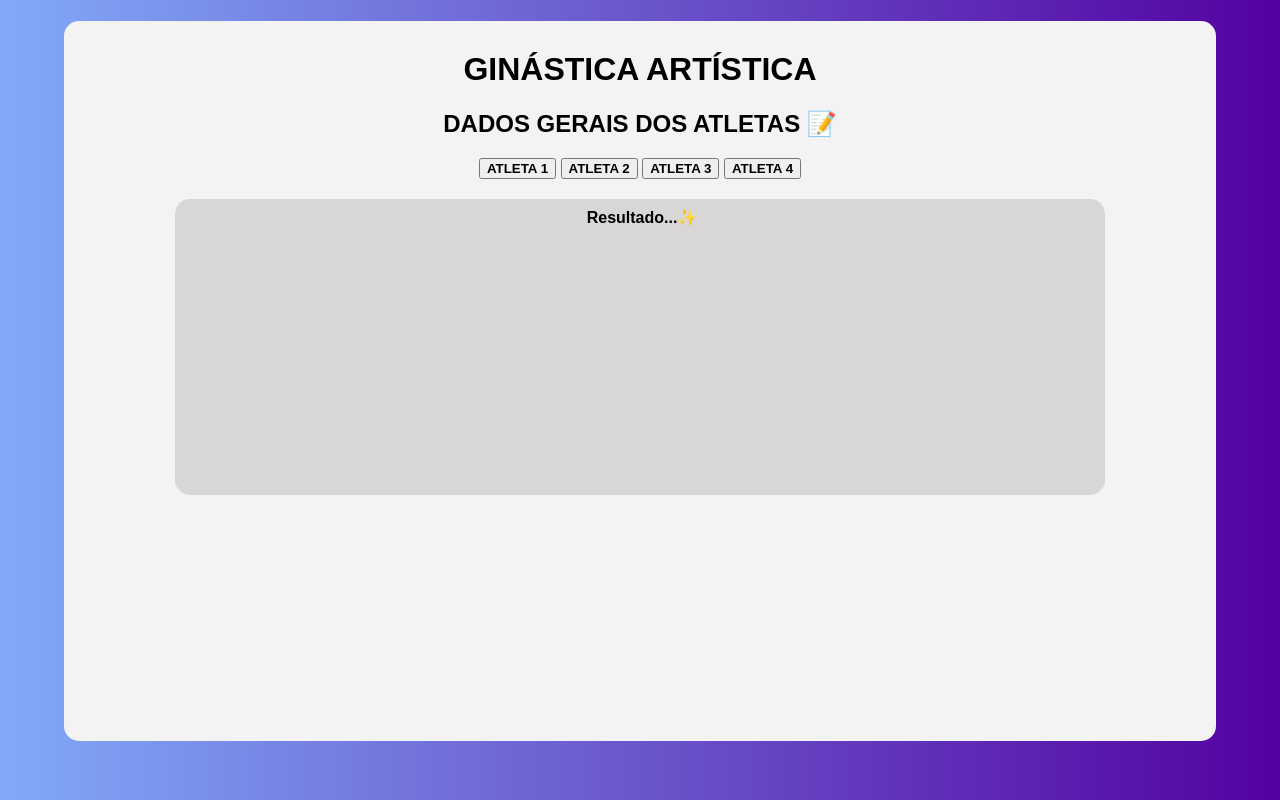
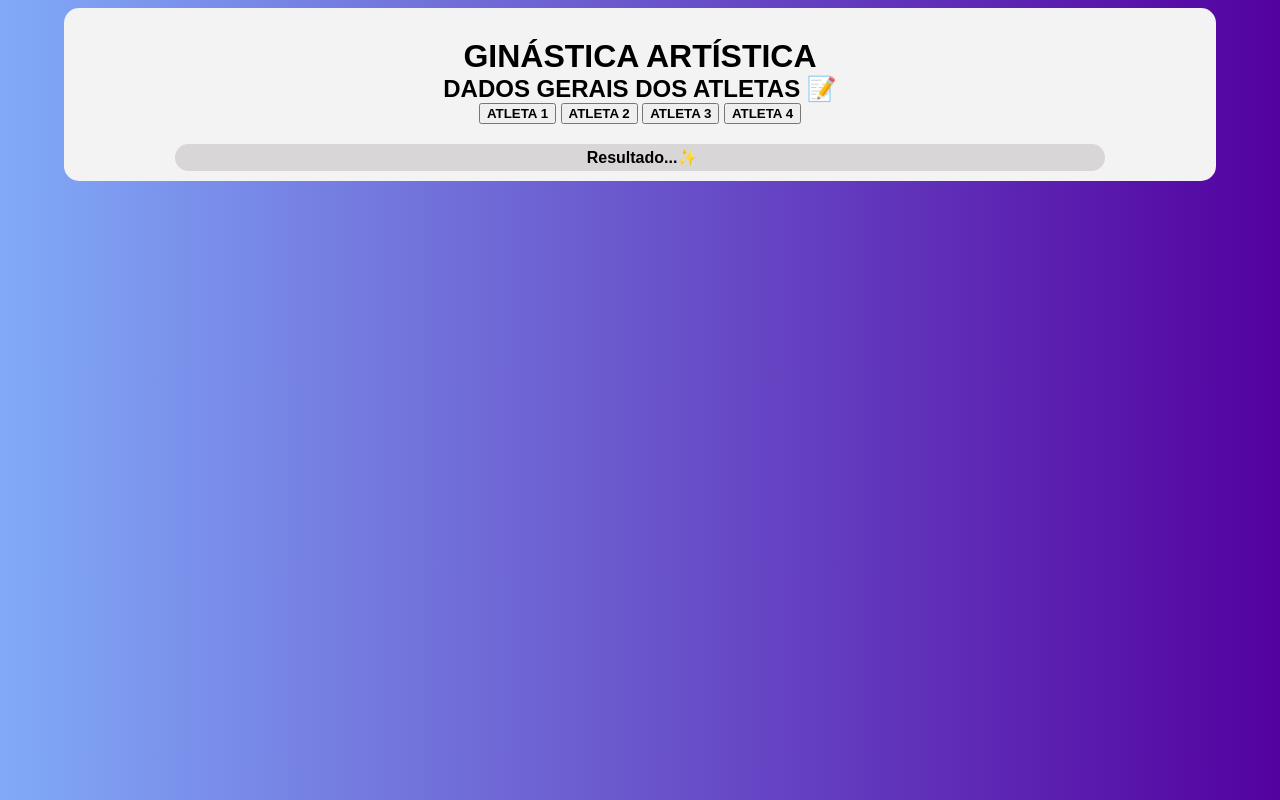
Before and after one commit to suportecnico/dados-atletas, a plain HTML site: page index.html in a window 1280 px wide. Drawn offline with Linux system fonts and the light colour scheme.

Commit message:
Update dados.css

```diff
--- a/dados.css
+++ b/dados.css
@@ -6,15 +6,19 @@ body {
 
 main {
     margin: auto;
+    padding-bottom: 10px;
     background-color: rgb(243, 243, 243);
     width: 90vw;
-    height: 90vh;
     text-align: center;
     border-radius: 15px;
 }
 
 main > h1 {
+    margin: auto;
     padding-top: 30px;
+}
+main > h2 {
+    margin: auto;
 }
 
 main > div {
@@ -29,7 +33,7 @@ main > div {
 
 main > div > p {
     margin: auto;
-    margin-top: 5px;
+    margin-top: 0px;
     padding-left: 4px;
     text-align: start;
 
@@ -42,6 +46,7 @@ main > div > .classificacao {
 }
 
 main > button {
+    margin: auto;
     font-weight: bold;
 }
 
```
